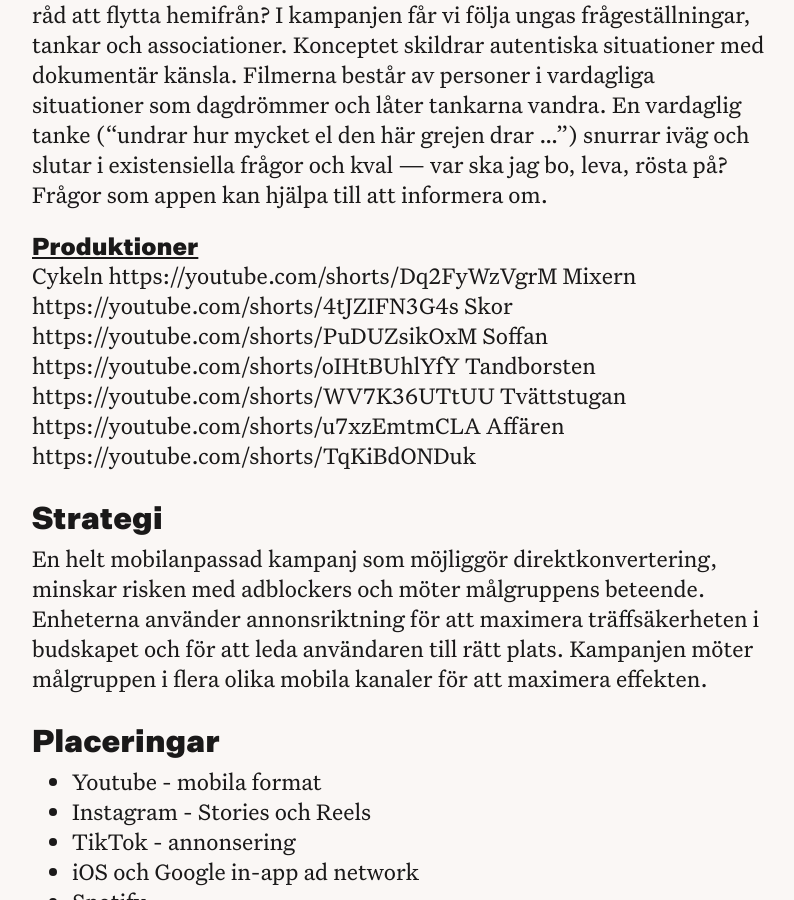
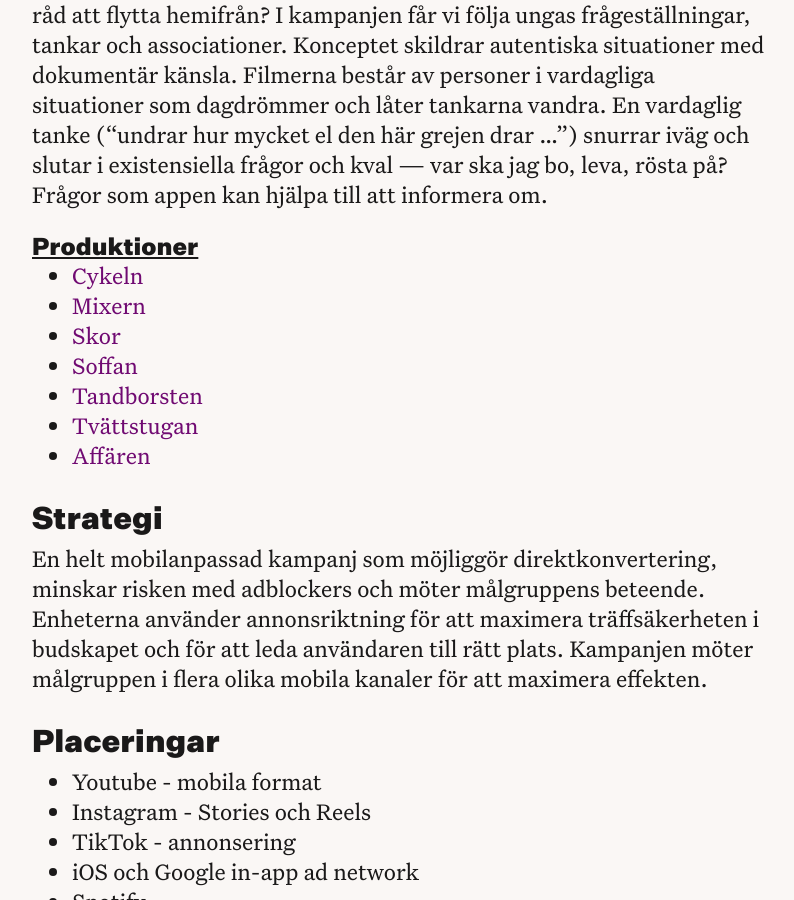
Before and after one commit to kwdstudio/kwdstudio.github.io, a Jekyll site: the page built from _cases/svt-nyheter.md, in a window 1280 px wide and 900 px high, scrolled down 1993 px. Shown: the whole window, without its empty margins (240-1034 px from the left). Built offline with Jekyll 4.4.1, drawn with Linux system fonts in a browser that asks for light colours.

Commit message:
Link list with productions

```diff
--- a/_cases/svt-nyheter.md
+++ b/_cases/svt-nyheter.md
@@ -24,13 +24,13 @@ En radiospot och sju reklamfilmer klippta och skurna för att konsumeras i mobil
 Vad händer om det blir krig? Är det läge att shoppa eller spara? Har jag råd att flytta hemifrån? I kampanjen får vi följa ungas frågeställningar, tankar och associationer. Konceptet skildrar autentiska situationer med dokumentär känsla. Filmerna består av personer i vardagliga situationer som dagdrömmer och låter tankarna vandra. En vardaglig tanke (“undrar hur mycket el den här grejen drar …”) snurrar iväg och slutar i existensiella frågor och kval — var ska jag bo, leva, rösta på? Frågor som appen kan hjälpa till att informera om.
 
 ### Produktioner
-Cykeln https://youtube.com/shorts/Dq2FyWzVgrM
-Mixern https://youtube.com/shorts/4tJZIFN3G4s
-Skor https://youtube.com/shorts/PuDUZsikOxM
-Soffan https://youtube.com/shorts/oIHtBUhlYfY
-Tandborsten https://youtube.com/shorts/WV7K36UTtUU
-Tvättstugan https://youtube.com/shorts/u7xzEmtmCLA
-Affären https://youtube.com/shorts/TqKiBdONDuk
+* [Cykeln](https://youtube.com/shorts/Dq2FyWzVgrM)
+* [Mixern](https://youtube.com/shorts/4tJZIFN3G4s)
+* [Skor](https://youtube.com/shorts/PuDUZsikOxM)
+* [Soffan](https://youtube.com/shorts/oIHtBUhlYfY)
+* [Tandborsten](https://youtube.com/shorts/WV7K36UTtUU)
+* [Tvättstugan](https://youtube.com/shorts/u7xzEmtmCLA)
+* [Affären](https://youtube.com/shorts/TqKiBdONDuk)
 
 ## Strategi
 
```
